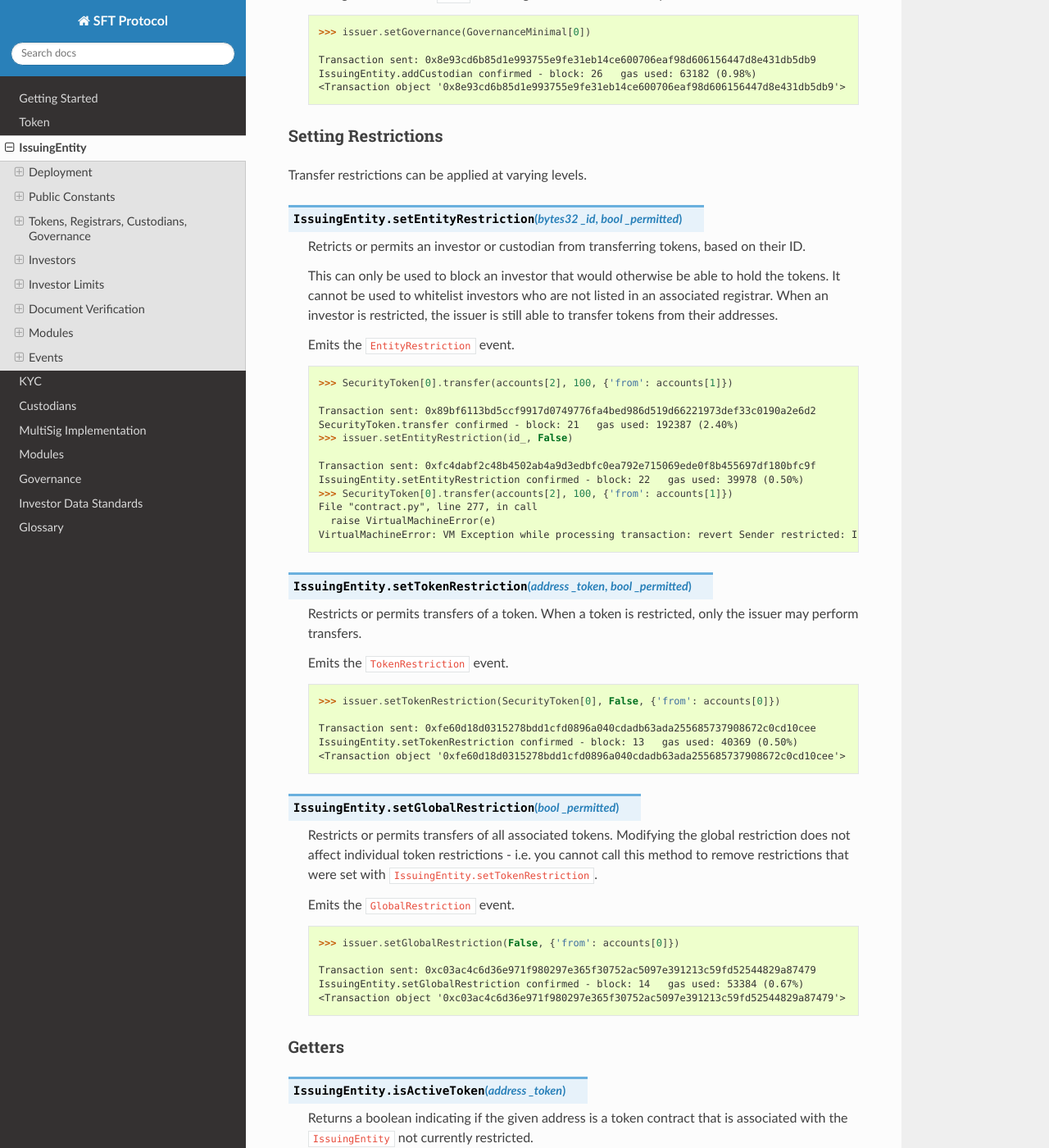
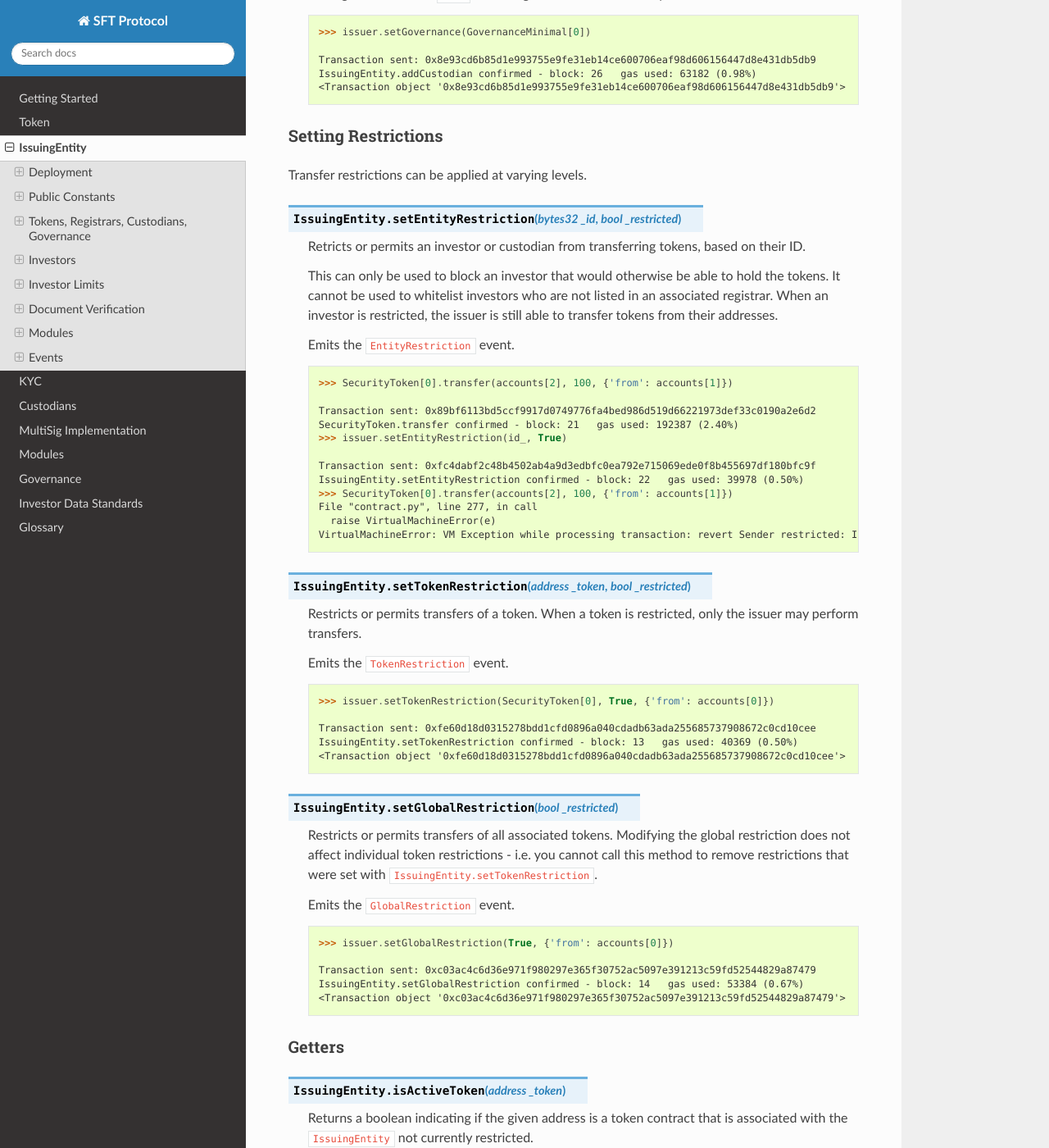
Before and after one commit to zerolawtech/SFT-Protocol, a Sphinx documentation site: the page built from docs/issuing-entity.rst, in a window 1280 px wide and 1400 px high, scrolled down 2716 px. Shown: the whole window at 82% size. Built offline with Sphinx 7.4.7 and the Read the Docs theme 2.0.0, drawn with Linux system fonts in a browser that asks for light colours; some of the changed text lies outside the part shown.

Commit message:
More docs flipping permitted to restricted to match code

```diff
--- a/docs/issuing-entity.rst
+++ b/docs/issuing-entity.rst
@@ -133,7 +133,7 @@ Setting Restrictions
 
 Transfer restrictions can be applied at varying levels.
 
-.. method:: IssuingEntity.setEntityRestriction(bytes32 _id, bool _permitted)
+.. method:: IssuingEntity.setEntityRestriction(bytes32 _id, bool _restricted)
 
     Retricts or permits an investor or custodian from transferring tokens, based on their ID.
 
@@ -147,7 +147,7 @@ Transfer restrictions can be applied at varying levels.
 
         Transaction sent: 0x89bf6113bd5ccf9917d0749776fa4bed986d519d66221973def33c0190a2e6d2
         SecurityToken.transfer confirmed - block: 21   gas used: 192387 (2.40%)
-        >>> issuer.setEntityRestriction(id_, False)
+        >>> issuer.setEntityRestriction(id_, True)
 
         Transaction sent: 0xfc4dabf2c48b4502ab4a9d3edbfc0ea792e715069ede0f8b455697df180bfc9f
         IssuingEntity.setEntityRestriction confirmed - block: 22   gas used: 39978 (0.50%)
@@ -156,7 +156,7 @@ Transfer restrictions can be applied at varying levels.
           raise VirtualMachineError(e)
         VirtualMachineError: VM Exception while processing transaction: revert Sender restricted: Issuer
 
-.. method:: IssuingEntity.setTokenRestriction(address _token, bool _permitted)
+.. method:: IssuingEntity.setTokenRestriction(address _token, bool _restricted)
 
     Restricts or permits transfers of a token. When a token is restricted, only the issuer may perform transfers.
 
@@ -164,13 +164,13 @@ Transfer restrictions can be applied at varying levels.
 
     .. code-block:: python
 
-        >>> issuer.setTokenRestriction(SecurityToken[0], False, {'from': accounts[0]})
+        >>> issuer.setTokenRestriction(SecurityToken[0], True, {'from': accounts[0]})
 
         Transaction sent: 0xfe60d18d0315278bdd1cfd0896a040cdadb63ada255685737908672c0cd10cee
         IssuingEntity.setTokenRestriction confirmed - block: 13   gas used: 40369 (0.50%)
         <Transaction object '0xfe60d18d0315278bdd1cfd0896a040cdadb63ada255685737908672c0cd10cee'>
 
-.. method:: IssuingEntity.setGlobalRestriction(bool _permitted)
+.. method:: IssuingEntity.setGlobalRestriction(bool _restricted)
 
     Restricts or permits transfers of all associated tokens. Modifying the global restriction does not affect individual token restrictions - i.e. you cannot call this method to remove restrictions that were set with ``IssuingEntity.setTokenRestriction``.
 
@@ -178,7 +178,7 @@ Transfer restrictions can be applied at varying levels.
 
     .. code-block:: python
 
-        >>> issuer.setGlobalRestriction(False, {'from': accounts[0]})
+        >>> issuer.setGlobalRestriction(True, {'from': accounts[0]})
 
         Transaction sent: 0xc03ac4c6d36e971f980297e365f30752ac5097e391213c59fd52544829a87479
         IssuingEntity.setGlobalRestriction confirmed - block: 14   gas used: 53384 (0.67%)
@@ -443,7 +443,7 @@ The ``IssuingEntity`` contract includes the following events.
 
     Emitted after a new token contract has been associated via ``IssuingEntity.addToken``.
 
-.. method:: IssuingEntity.RegistrarSet(address indexed registrar, bool permitted)
+.. method:: IssuingEntity.RegistrarSet(address indexed registrar, bool restricted)
 
     Emitted by ``IssuingEntity.setRegistrar`` when a new KYC registrar contract is added, or an existing registrar is restricted or permitted.
 
@@ -451,15 +451,15 @@ The ``IssuingEntity`` contract includes the following events.
 
     Emitted when a new custodian contract is approved via ``IssuingEntity.addCustodian``.
 
-.. method:: IssuingEntity.EntityRestriction(bytes32 indexed id, bool permitted)
+.. method:: IssuingEntity.EntityRestriction(bytes32 indexed id, bool restricted)
 
     Emitted whenever an investor or custodian has a restriction set or removed with ``IssuingEntity.setEntityRestriction``.
 
-.. method:: IssuingEntity.TokenRestriction(address indexed token, bool permitted)
+.. method:: IssuingEntity.TokenRestriction(address indexed token, bool restricted)
 
     Emitted when a token restriction is set or removed via ``IssuingEntity.setTokenRestriction``.
 
-.. method:: IssuingEntity.GlobalRestriction(bool permitted)
+.. method:: IssuingEntity.GlobalRestriction(bool restricted)
 
     Emitted when a global restriction is set with ``IssuingEntity.setGlobalRestriction``.
 
```
